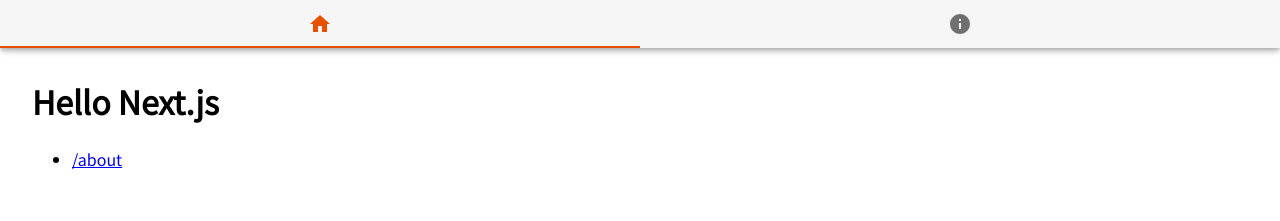
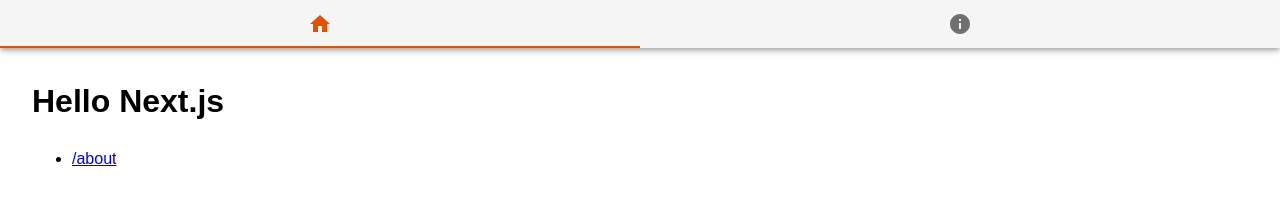
Before and after one commit to kou029w/_, a Next.js app: page / in a window 1280 px wide. Shown: the top 221 px of the page. Built offline with nearby package versions, Linux system fonts and the light colour scheme.

Commit message:
パフォーマンスを改善する目的でWebフォントやめる

```diff
--- a/pages/_document.tsx
+++ b/pages/_document.tsx
@@ -28,15 +28,8 @@
     return (
       <Html lang="ja" dir="ltr">
         <Head>
-          <meta
-            name="viewport"
-            content="width=device-width,minimum-scale=1,initial-scale=1"
-          />
+          <meta name="viewport" content="width=device-width,initial-scale=1" />
           <meta name="theme-color" content={theme.palette.primary.main} />
-          <link
-            rel="stylesheet"
-            href="https://fonts.googleapis.com/css?family=Noto+Sans+JP&display=swap"
-          />
         </Head>
         <body>
           <Main />
--- a/styles/MainTheme.tsx
+++ b/styles/MainTheme.tsx
@@ -21,7 +21,7 @@
     }
   },
   typography: {
-    fontFamily: '"Noto Sans JP", "Helvetica", "Arial", sans-serif'
+    fontFamily: "sans-serif"
   }
 });
 
```
